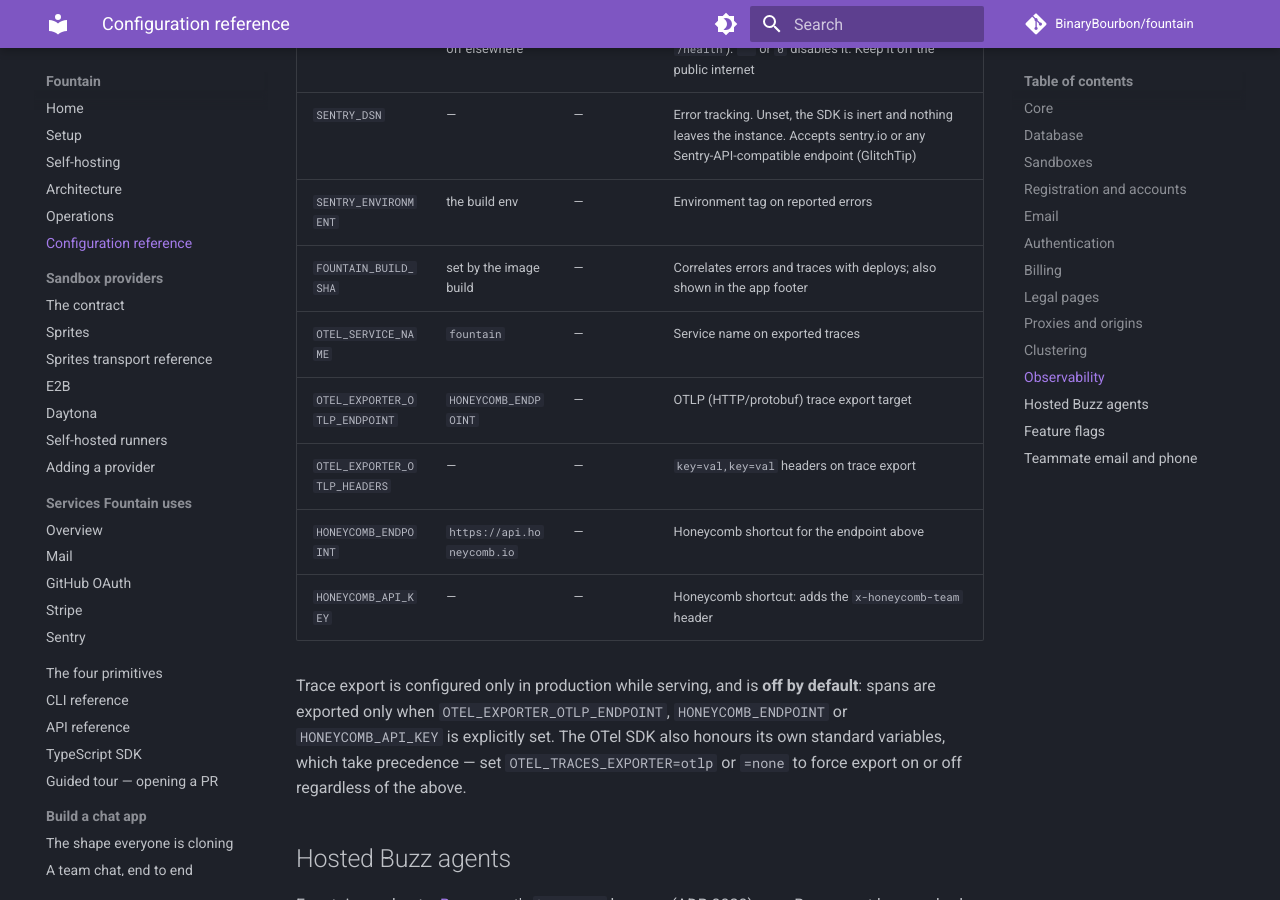
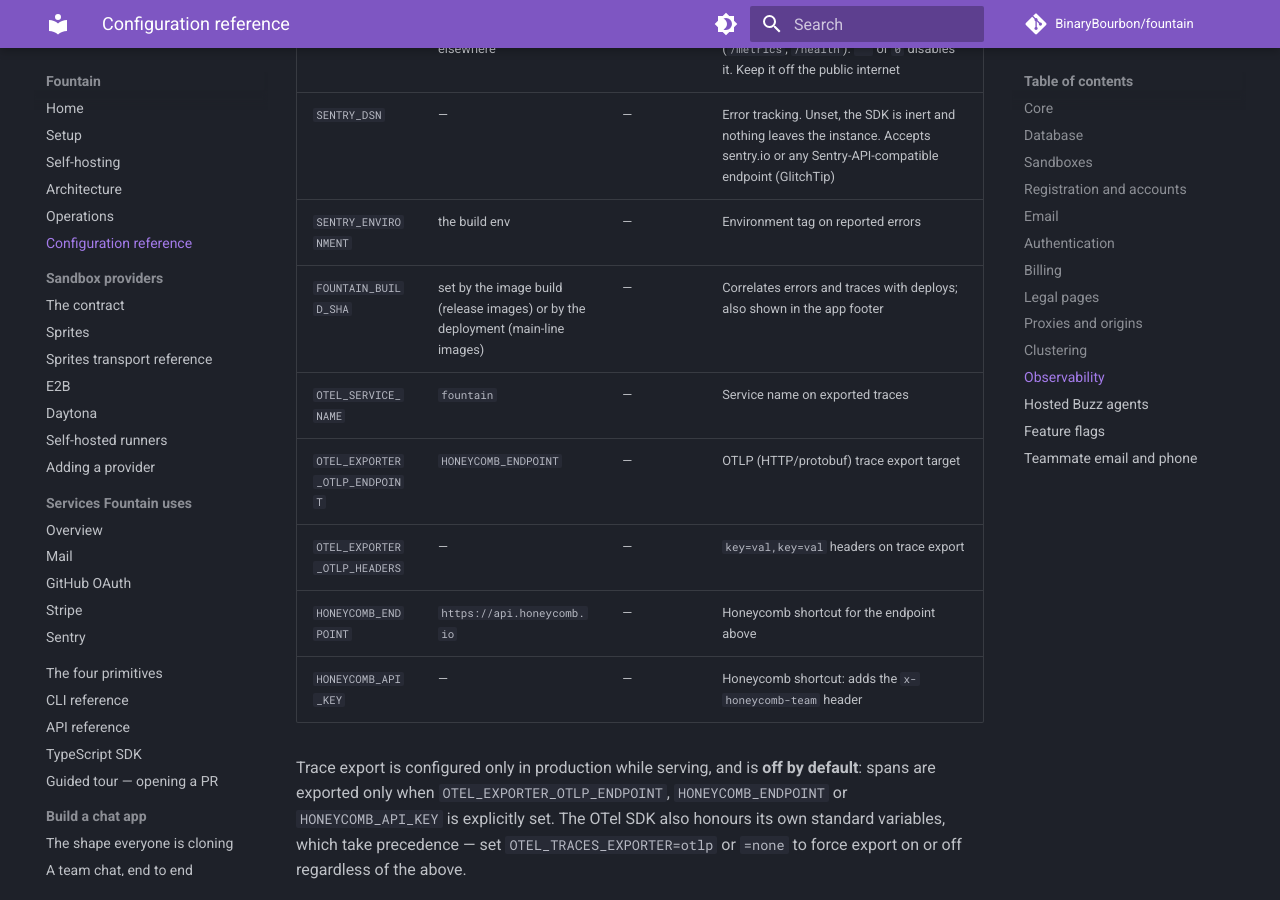
Before and after one commit to BinaryBourbon/fountain, an MkDocs documentation site: the page built from docs/configuration.md, in a window 1280 px wide and 900 px high, scrolled down 7922 px. Built offline with MkDocs 1.6.1 and Material for MkDocs 9.7.7, drawn with Linux system fonts in a browser that asks for light colours; comment, search, counter and statistics services are not loaded.

Commit message:
The image should not claim to be a commit
Baking the commit sha into every main-line image makes two builds of the same
tree different artifacts, and that is the thing standing between us and a
build that does not sit on the post-merge critical path: an image built from
tree T is correct for *every* commit whose tree is T, and it should not assert
that it is one particular one.

`ARG BUILD_SHA` reached `ENV FOUNTAIN_BUILD_SHA`, which is not decoration —
it is the console footer (FountainWeb.Layouts.build_version/0) and the Sentry
release (config/runtime.exs). Getting it wrong misattributes every error.

So it moves to where the deploy already knows the answer:

  * build.yml stops passing BUILD_SHA. Main-line images no longer name a
    commit; the labels still record which one built them.
  * k8s/deployment.yaml carries FOUNTAIN_BUILD_SHA. A pod env wins over the
    image's ENV, so this is what the app reads.
  * publish-manifests.yml pins it beside the image tag, with the same
    verify-or-fail the tag already had.

It pins `image_sha`, not SRC_SHA. The image pin is the newest first-parent
ancestor whose image exists in the registry, which on a manifest-only push is
an ancestor — pinning SRC_SHA there would have a pod reporting a commit whose
code it is not running.

release.yml is untouched. A tagged release image is pulled by self-hosters who
never see our deployment.yaml, so it still has to describe itself; deploy/k8s/
therefore needs no change either.

awk rather than sed for the pin: rewriting the line after a match wants GNU
sed's `{n;s}`, which BSD sed rejects, so it could not be tried outside CI.
The awk counts its substitutions and fails the publish on anything but one —
verified locally against the real manifest, including the case where the env
var goes missing.

Co-Authored-By: Claude Opus 5 <noreply@anthropic.com>

```diff
--- a/docs/configuration.md
+++ b/docs/configuration.md
@@ -144,7 +144,7 @@ Only needed for more than one replica — see
 | `METRICS_PORT` | `9568` in prod, off elsewhere | — | The private Prometheus listener (`/metrics`, `/health`). `""` or `0` disables it. Keep it off the public internet |
 | `SENTRY_DSN` | — | — | Error tracking. Unset, the SDK is inert and nothing leaves the instance. Accepts sentry.io or any Sentry-API-compatible endpoint (GlitchTip) |
 | `SENTRY_ENVIRONMENT` | the build env | — | Environment tag on reported errors |
-| `FOUNTAIN_BUILD_SHA` | set by the image build | — | Correlates errors and traces with deploys; also shown in the app footer |
+| `FOUNTAIN_BUILD_SHA` | set by the image build (release images) or by the deployment (main-line images) | — | Correlates errors and traces with deploys; also shown in the app footer |
 | `OTEL_SERVICE_NAME` | `fountain` | — | Service name on exported traces |
 | `OTEL_EXPORTER_OTLP_ENDPOINT` | `HONEYCOMB_ENDPOINT` | — | OTLP (HTTP/protobuf) trace export target |
 | `OTEL_EXPORTER_OTLP_HEADERS` | — | — | `key=val,key=val` headers on trace export |
```
Also changed, not shown: docs/integrations/sentry.md (+1 -1 lines), 4 other files.
